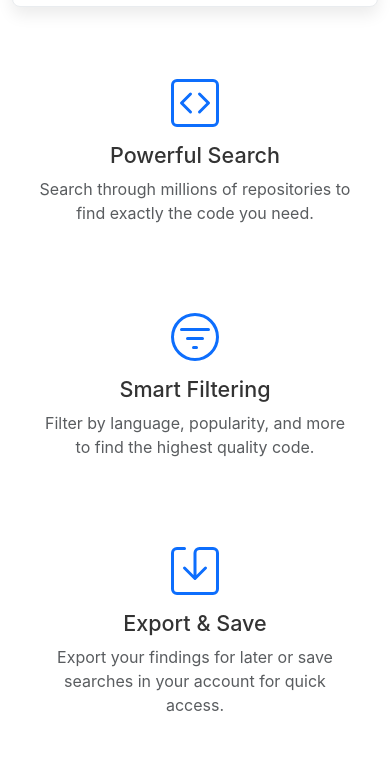
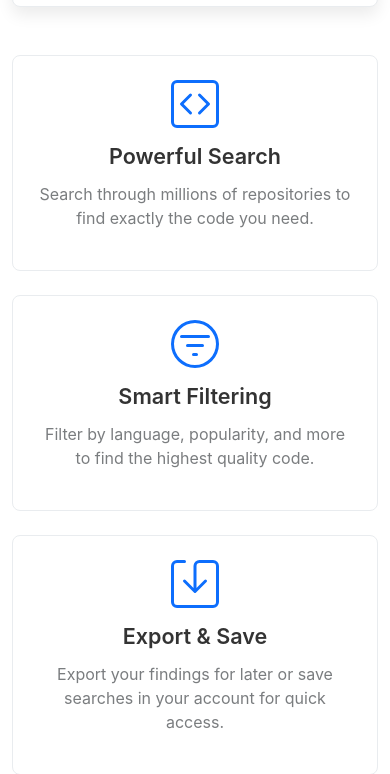
Before and after one commit to JulianCohan/github-code-finder-web, a website: page public/index.html in a window 390 px wide. Shown: the part 1080-1854 px from the top of the page. Drawn offline with nearby package versions, Linux system fonts and the light colour scheme.

Commit message:
Update CSS for feature icons and cards

```diff
--- a/public/css/styles.css
+++ b/public/css/styles.css
@@ -201,6 +201,45 @@ header {
     padding: 1.5rem;
 }
 
+/* Feature Cards */
+.feature-section {
+    max-width: 1000px;
+    margin: 0 auto;
+}
+
+.feature-card {
+    border-radius: 0.5rem;
+    border: 1px solid var(--card-border);
+    background-color: var(--card-bg);
+    height: 100%;
+    transition: transform 0.3s ease, box-shadow 0.3s ease;
+}
+
+.feature-card:hover {
+    transform: translateY(-5px);
+    box-shadow: 0 0.5rem 1rem rgba(67, 97, 238, 0.15);
+}
+
+.feature-icon {
+    color: var(--primary-color);
+    display: flex;
+    align-items: center;
+    justify-content: center;
+    margin-bottom: 1rem;
+}
+
+.feature-card h4 {
+    font-weight: 600;
+    margin-bottom: 0.75rem;
+    color: var(--text-color);
+}
+
+.feature-card p {
+    color: var(--text-color);
+    opacity: 0.8;
+    margin-bottom: 0;
+}
+
 /* Repository Card */
 .repo-card {
     border-radius: 0.5rem;
@@ -258,25 +297,6 @@ header {
     padding: 0.375rem 0.75rem;
     font-size: 0.875rem;
     border-radius: 0.25rem;
-}
-
-/* Tips Section */
-.tips-section .card {
-    border-radius: 0.5rem;
-    border: 1px solid var(--card-border);
-    background-color: var(--card-bg);
-}
-
-.tips-section .card-title {
-    color: var(--text-color);
-    font-weight: 600;
-}
-
-.tips-section code {
-    background-color: var(--code-bg);
-    padding: 0.2rem 0.4rem;
-    border-radius: 0.25rem;
-    font-size: 0.875em;
 }
 
 /* Footer */
@@ -380,6 +400,10 @@ footer {
 
     .hero-section .lead br {
         display: none;
+    }
+
+    .feature-card {
+        margin-bottom: 1rem;
     }
 }
 
```
